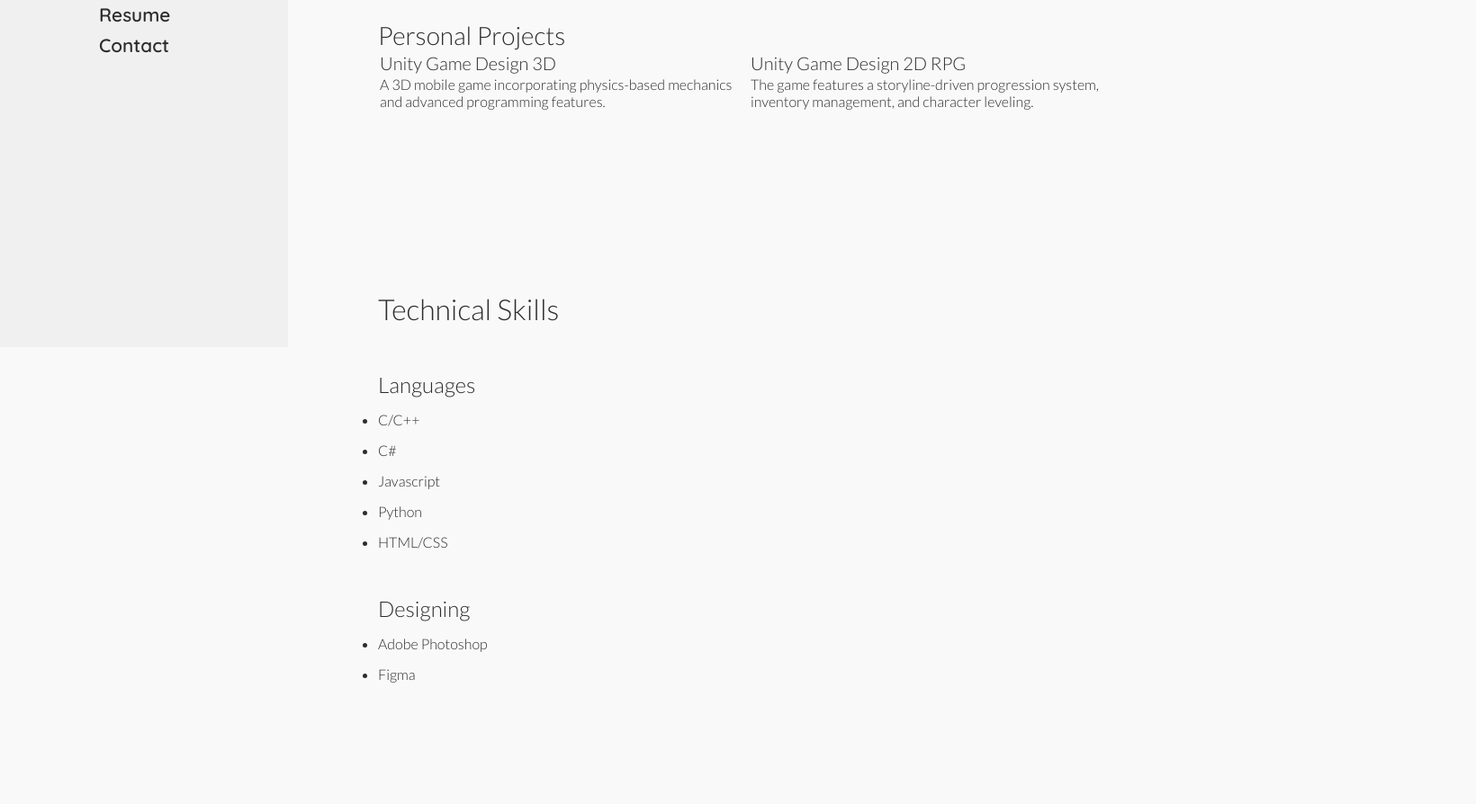
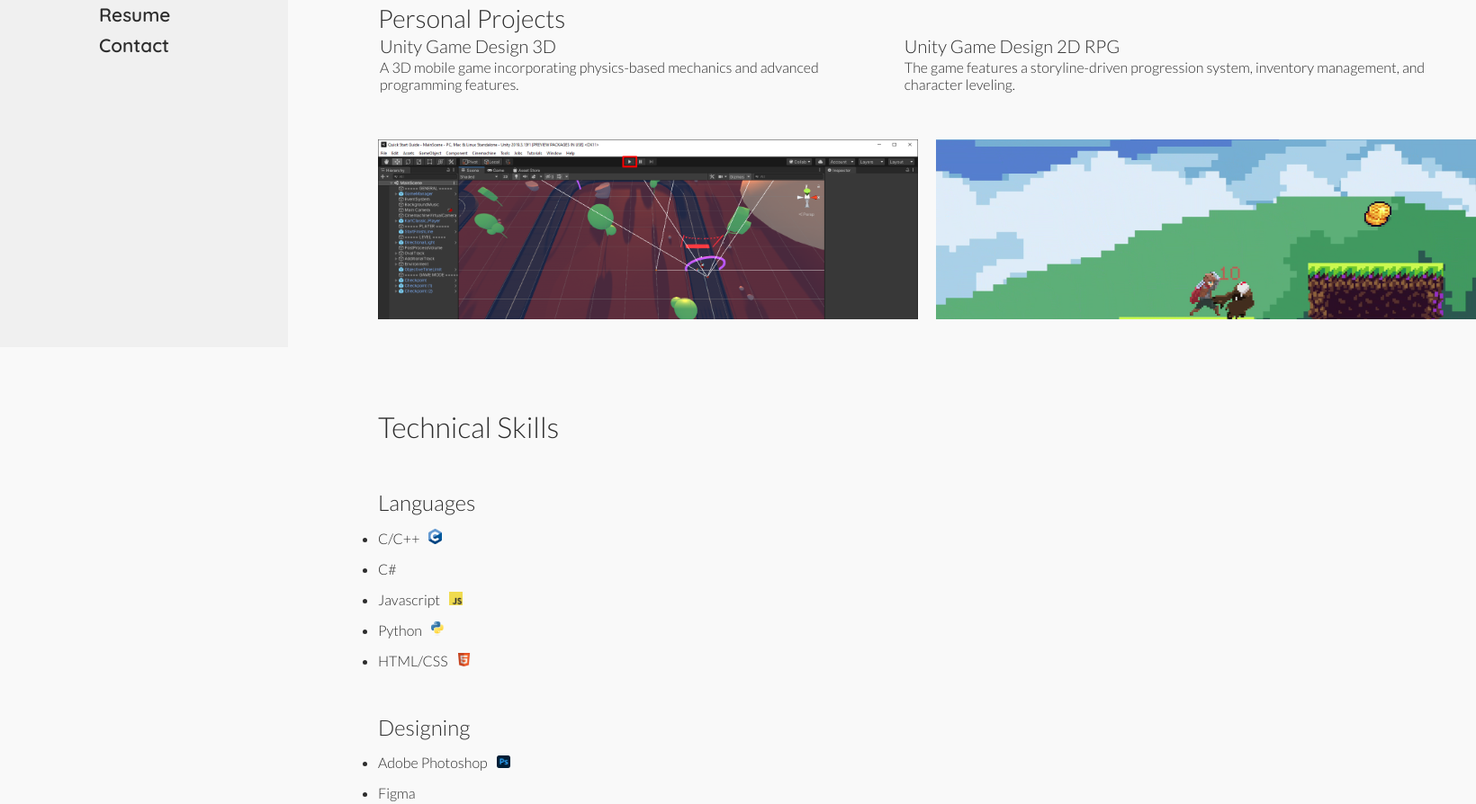
Before and after one commit to taelin0701/taelin0701.github.io, a plain HTML site: page subpages/portfolio.html in a window 1280 px wide. Shown: the part 414-1308 px from the top of the page at 90% size, 1640 px wide, since content can reach past the window. Before the commit the page ends 1173 px from the top, so only its background shows below. Drawn offline with Linux system fonts and the light colour scheme.

Commit message:
images added

```diff
--- a/style.css
+++ b/style.css
@@ -94,3 +94,8 @@
 li {
     margin-top: 15px;
 }
+
+.img {
+    margin-top: 20px;
+    margin-left: 400px;
+}
--- a/subpages/portfolio.html
+++ b/subpages/portfolio.html
@@ -45,21 +45,32 @@
                     <th style="text-align:left;"><h6 style="margin: 0;">The game features a storyline-driven progression system, inventory management, and character leveling.</h6></th>
                 </tr>
             </table>
+            <div style="display: flex; margin-left: 400px; margin-top:50px">
+                <div style="width: 600px; height: 200px; overflow: hidden; margin-right: 20px;">
+                    <img src="../images/Unity_3D.png" alt="portfolio image 1" style="width: 600px; height: auto;">
+                </div>
+                <div style="width: 600px; height: 200px; overflow: hidden;">
+                    <img src="../images/Unity_2D.png" alt="portfolio image 2" style="width: 600px; height: auto;">
+                </div>
+            </div>
 
-            <h2 style="margin-top:200px">Technical Skills</h2>
+
+
+            <h2 style="margin-top:100px">Technical Skills</h2>
             <h4>Languages</h4>
             <ul>
-                <li>C/C++</li>
+                <li>C/C++<img src="../images/C_Logo.png" alt="C" style="width: 15px; height: auto; margin-left: 10px;"></li>
                 <li>C#</li>
-                <li>Javascript</li>
-                <li>Python</li>
-                <li>HTML/CSS</li>
+                <li>Javascript<img src="../images/JavaScript-logo.png" alt="Java" style="width: 15px; height: auto; margin-left: 10px;"></li>
+                <li>Python<img src="../images/Python-logo.png" alt="Python" style="width: 15px; height: auto; margin-left: 10px;"></li>
+                <li>HTML/CSS<img src="../images/html_logo.webp" alt="HTML" style="width: 15px; height: auto; margin-left: 10px;"></li>
             </ul>
             <h4>Designing</h4>
             <ul>
-                <li>Adobe Photoshop</li>
-                <li>Figma</li>
+                <li>Adobe Photoshop<img src="../images/adobe-photoshop-logo.png" alt="C" style="width: 15px; height: auto; margin-left: 10px;"></li>
+                <li style="margin-bottom:80px;">Figma</li>
             </ul>
+            <br>
         </div>
     </div>
 </body>
```
Also changed, not shown: index.html (+4 -0 lines), subpages/bio.html (+3 -2 lines), images/C_Logo.png (added), images/JavaScript-logo.png (added), images/Logo_C#.png (added), images/Python-logo.png (added), images/Unity_2D.png (added), images/Unity_3D.png (added), images/Unity_logo.png (added), images/adobe-photoshop-logo.png (added), images/computer-app.png (added), images/html_logo.webp (added), images/sfu_logo.png (added).
